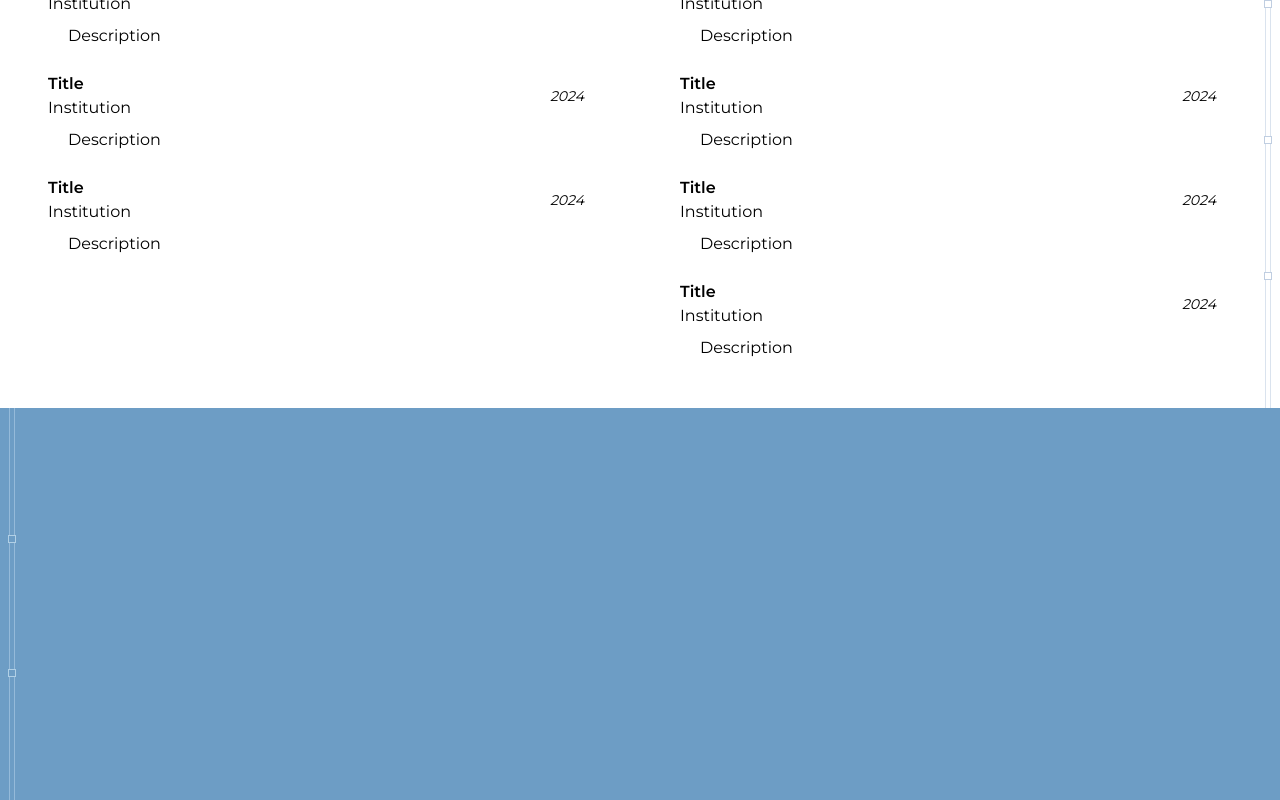
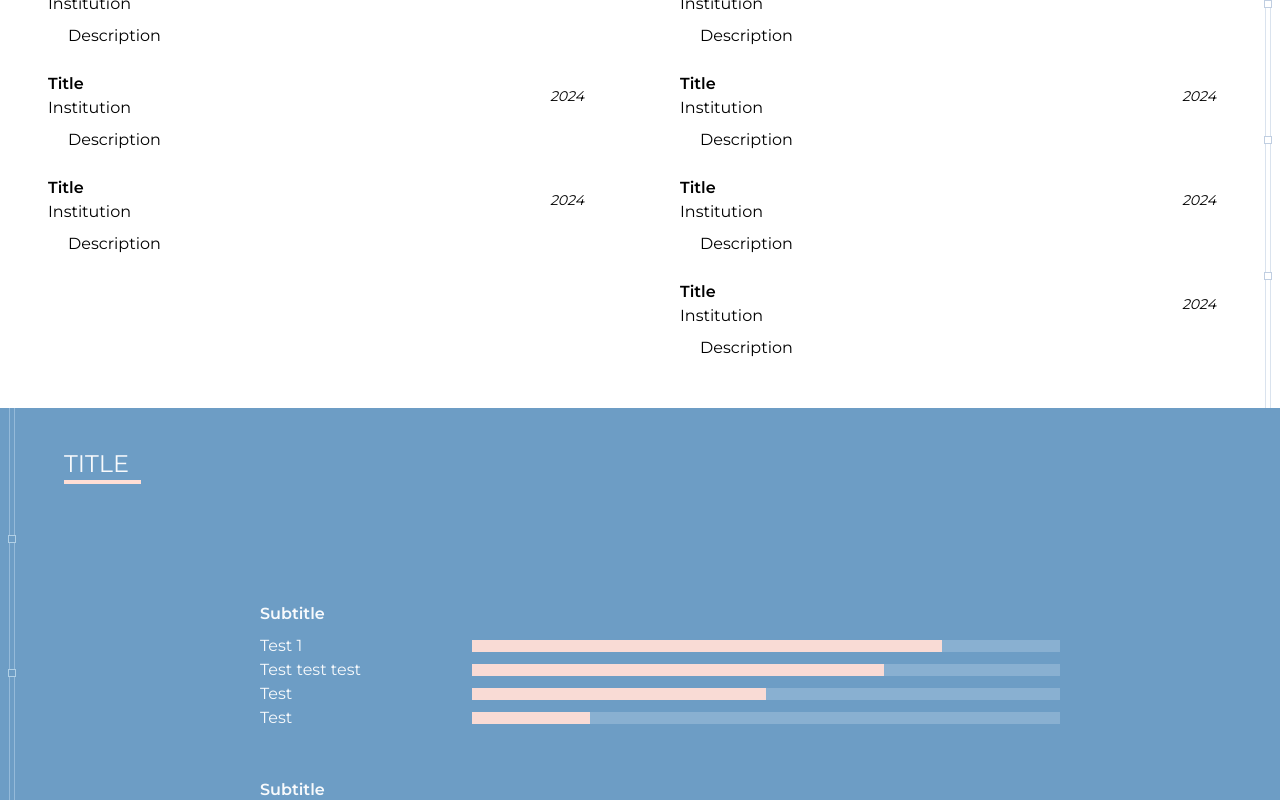
Before and after one commit to wendellavila/portfolio_next, a Next.js app: page /en in a window 1280 px wide. Shown: the part 2000-2800 px from the top of the page. Built offline with nearby package versions, Linux system fonts and the light colour scheme; what tailwindcss-animated would draw is missing.

Commit message:
feat: Skills section

```diff
--- /dev/null
+++ b/src/app/[lang]/(skills)/PercentageBar.tsx
@@ -0,0 +1,53 @@
+import { ComponentProps } from '@/typing/props';
+import { useEffect, useState } from 'react';
+
+interface Props extends ComponentProps {
+  percentage: number;
+  animate?: boolean;
+}
+
+export function PercentageBar(props: Props) {
+  const { animate, children } = props;
+
+  let maxPercentage = Math.round(props.percentage);
+  if (maxPercentage < 0) maxPercentage = 0;
+  if (maxPercentage > 100) maxPercentage = 100;
+
+  const [percentage, setPercentage] = useState(0);
+
+  const handleIncrease = () => {
+    if (percentage < maxPercentage)
+      setPercentage(percentage => percentage + 0.5);
+  };
+
+  // Using square root function to reduce acceleration
+  // when percentage gets closer to 100%
+  const animationTimeFunction = (x: number) => 1.2 * Math.sqrt(x);
+
+  useEffect(() => {
+    if (animate) {
+      const timeoutId = setTimeout(
+        handleIncrease,
+        animationTimeFunction(percentage)
+      );
+      return () => clearTimeout(timeoutId);
+    }
+  }, [percentage, animate]);
+
+  return (
+    <div className="flex flex-row gap-4 items-center flex-nowrap">
+      <div className="whitespace-nowrap w-1/3" aria-label={`${children}:`}>
+        {children}
+      </div>
+      <div
+        aria-label={`${maxPercentage}%`}
+        className="bg-slate-50/20 h-3 w-full"
+      >
+        <div
+          style={{ width: `${percentage}%` }}
+          className="h-full bg-cream/95"
+        ></div>
+      </div>
+    </div>
+  );
+}
--- a/src/app/[lang]/(skills)/SkillsSection.tsx
+++ b/src/app/[lang]/(skills)/SkillsSection.tsx
@@ -1,15 +1,28 @@
 'use client';
+import { useState } from 'react';
+import { useTranslations } from 'next-intl';
 
+import { SectionHeader } from '@/components/SectionHeader';
 import { VerticalNav } from '@/components/VerticalNav';
 import { SectionProps } from '@/typing/props';
+import { PercentageBar } from './PercentageBar';
+import { useInView } from '@/utils/hooks';
 
 export function SkillsSection(props: SectionProps) {
   const { componentRef, items } = props;
+
+  const i18n = useTranslations('sections.skills');
+  const isInView = useInView(componentRef);
+  const [animate, setAnimate] = useState(false);
+
+  // Animate progress bars on first view
+  if (isInView && !animate) setAnimate(true);
+
   return (
     <section
       ref={componentRef}
       id="skills"
-      className="min-h-screen flex flex-row bg-blueprint"
+      className="min-h-screen flex flex-row bg-blueprint text-slate-50"
     >
       <VerticalNav
         items={items}
@@ -18,7 +31,62 @@ export function SkillsSection(props: SectionProps) {
         textColor="slate-100"
         backgroundColor="blueprint"
       />
-      <div className="grow pt-2 pb-6 pr-4"></div>
+      <div className="grow py-2 px-6 md:pl-0 flex flex-col">
+        <SectionHeader className="" decorationClassName="bg-cream">
+          {i18n('title')}
+        </SectionHeader>
+        <div
+          className="grow flex flex-col
+           items-center justify-center"
+        >
+          <div className="w-full max-w-[800px] mb-12">
+            <h3 className="font-semibold mb-2">Subtitle</h3>
+            <PercentageBar percentage={80} animate={animate}>
+              Test 1
+            </PercentageBar>
+            <PercentageBar percentage={70} animate={animate}>
+              Test test test
+            </PercentageBar>
+            <PercentageBar percentage={50} animate={animate}>
+              Test
+            </PercentageBar>
+            <PercentageBar percentage={20} animate={animate}>
+              Test
+            </PercentageBar>
+          </div>
+          <div className="w-full max-w-[800px] mb-12">
+            <h3 className="font-semibold mb-2">Subtitle</h3>
+
+            <PercentageBar percentage={90} animate={animate}>
+              Test 1
+            </PercentageBar>
+            <PercentageBar percentage={80} animate={animate}>
+              Test test test
+            </PercentageBar>
+            <PercentageBar percentage={65} animate={animate}>
+              Test
+            </PercentageBar>
+            <PercentageBar percentage={30} animate={animate}>
+              Test
+            </PercentageBar>
+          </div>
+          <div className="w-full max-w-[800px] mb-12">
+            <h3 className="font-semibold mb-2">Subtitle</h3>
+            <PercentageBar percentage={80} animate={animate}>
+              Test 1
+            </PercentageBar>
+            <PercentageBar percentage={70} animate={animate}>
+              Test test test
+            </PercentageBar>
+            <PercentageBar percentage={50} animate={animate}>
+              Test
+            </PercentageBar>
+            <PercentageBar percentage={20} animate={animate}>
+              Test
+            </PercentageBar>
+          </div>
+        </div>
+      </div>
     </section>
   );
 }
--- a/src/i18n/translations_en.json
+++ b/src/i18n/translations_en.json
@@ -107,7 +107,7 @@
             }
         },
         "skills": {
-            "title": "Skills",
+            "title": "Title",
             "items": {}
         },
         "projects": {
--- a/src/utils/hooks.tsx
+++ b/src/utils/hooks.tsx
@@ -1,14 +1,42 @@
-import { MutableRefObject, useEffect, useState } from 'react';
+import { RefObject, useEffect, useRef, useState } from 'react';
+
+/**
+ * A hook that detects if the provided DOM node is currently in view.
+ * @param {RefObject<HTMLElement | null>} ref - A reference to a DOM node.
+ * @returns {boolean} The visibility status of the provided ref.
+ */
+export function useInView(ref: RefObject<HTMLElement | null>) {
+  const [inView, setVisibility] = useState(false);
+  const observerRef = useRef<IntersectionObserver | null>(null);
+
+  useEffect(() => {
+    observerRef.current = new IntersectionObserver(([entry]) =>
+      setVisibility(entry.isIntersecting)
+    );
+  }, []);
+
+  useEffect(() => {
+    if (observerRef && observerRef.current && ref.current)
+      observerRef.current.observe(ref.current);
+    return () => {
+      if (observerRef && observerRef.current) observerRef.current.disconnect();
+    };
+  }, [ref]);
+  return inView;
+}
 
 /**
  * A hook that returns the current width and height of a DOM node.
- * @param {MutableRefObject<HTMLElement | null>} ref - A reference to a DOM node.
+ * @param {RefObject<HTMLElement | null>} ref - A reference to a DOM node.
  * @param {number} threshold - The minimum difference in height or width (in pixels) to trigger an update.
  * This is used to avoid multiple rerenders while the window is still being resized. Defaults to 0px.
  * @returns {[number, number]} An array containing the current width in the first position and the current
  * height in the second position.
  */
-export function useRefDimensions(ref: MutableRefObject<HTMLElement | null>, threshold = 0) {
+export function useRefDimensions(
+  ref: RefObject<HTMLElement | null>,
+  threshold = 0
+) {
   const [refDimensions, setRefDimensions] = useState({ width: 0, height: 0 });
 
   useEffect(() => {
@@ -20,8 +48,10 @@ export function useRefDimensions(ref: MutableRefObject<HTMLElement | null>, thre
         height: ref.current ? ref.current.offsetHeight : refDimensions.height,
       };
 
-      const widthChanged = Math.abs(refDimensions.width - newDimensions.width) > threshold;
-      const heightChanged = Math.abs(refDimensions.height - newDimensions.height) > threshold;
+      const widthChanged =
+        Math.abs(refDimensions.width - newDimensions.width) > threshold;
+      const heightChanged =
+        Math.abs(refDimensions.height - newDimensions.height) > threshold;
       if (widthChanged || heightChanged) {
         setRefDimensions(newDimensions);
       }
@@ -41,8 +71,10 @@ export function useRefDimensions(ref: MutableRefObject<HTMLElement | null>, thre
  * height in the second position.
  */
 export function useScreenDimensions(threshold = 0) {
-  const [screenDimensions, setScreenDimensions] = useState({ width: 0, height: 0 });
-
+  const [screenDimensions, setScreenDimensions] = useState({
+    width: 0,
+    height: 0,
+  });
 
   function getDimensions() {
     const hasWindow = typeof window !== 'undefined';
@@ -54,8 +86,10 @@ export function useScreenDimensions(threshold = 0) {
 
   function updateDimensions() {
     const newDimensions = getDimensions();
-    const widthChanged = Math.abs(screenDimensions.width - newDimensions.width) > threshold;
-    const heightChanged = Math.abs(screenDimensions.height - newDimensions.height) > threshold;
+    const widthChanged =
+      Math.abs(screenDimensions.width - newDimensions.width) > threshold;
+    const heightChanged =
+      Math.abs(screenDimensions.height - newDimensions.height) > threshold;
     if (widthChanged || heightChanged) {
       setScreenDimensions(newDimensions);
     }
```
